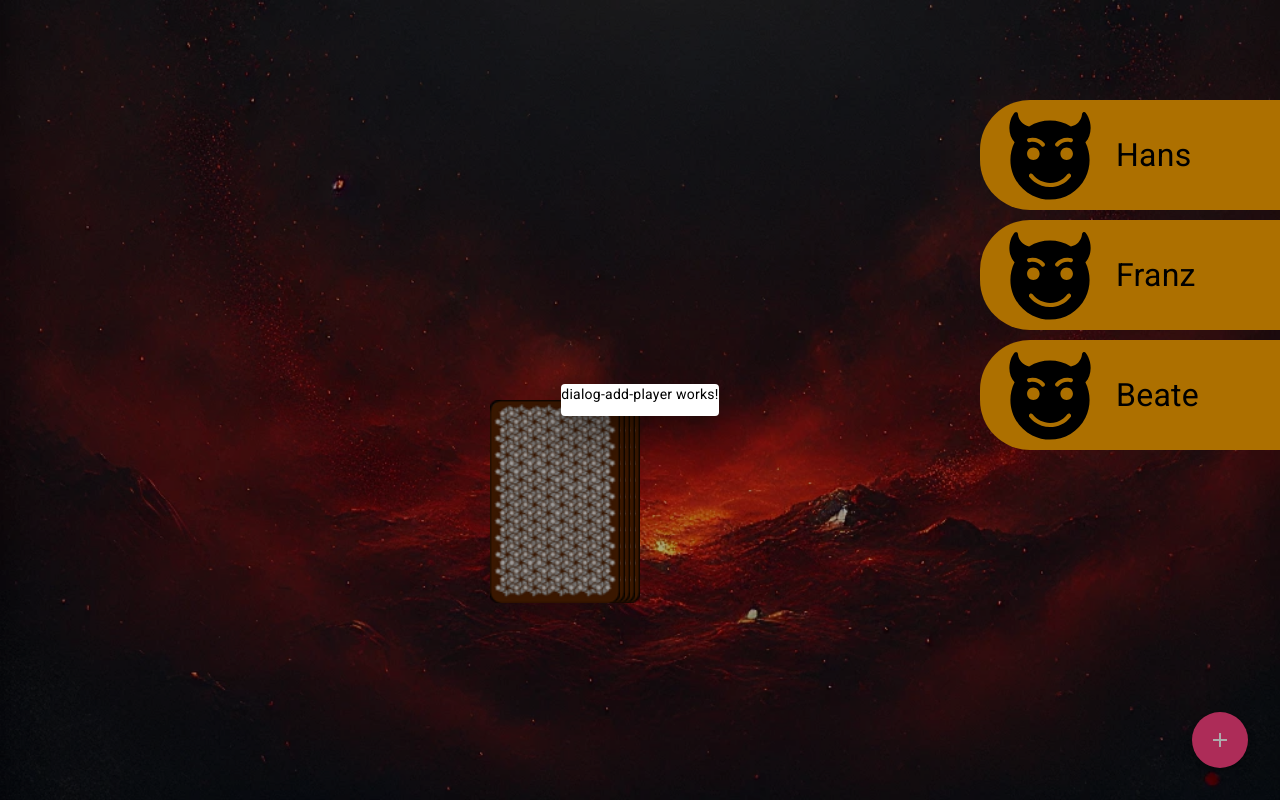
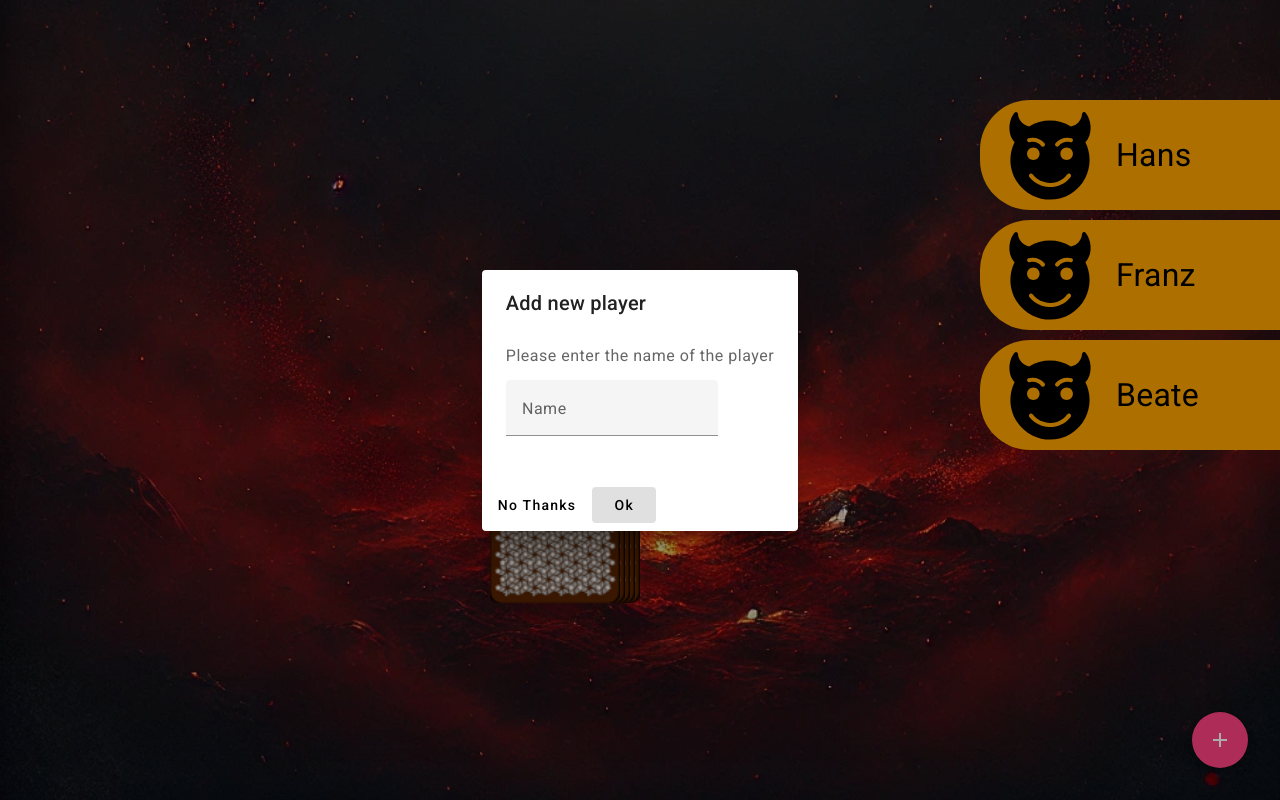
Before and after one commit to Judith-Lenz/ringoffire, an Angular app: page /game in a window 1280 px wide. Both pictures are taken after a click on the button "add". Built offline with nearby package versions, Linux system fonts and the light colour scheme.

Commit message:
finished adding material design dialog

```diff
--- a/src/app/dialog-add-player/dialog-add-player.component.html
+++ b/src/app/dialog-add-player/dialog-add-player.component.html
@@ -1 +1,12 @@
-<p>dialog-add-player works!</p>
+<h2 mat-dialog-title>Add new player</h2>
+<mat-dialog-content>
+  <p>Please enter the name of the player</p>
+  <mat-form-field>
+    <mat-label>Name</mat-label>
+    <input matInput [(ngModel)]="name" />
+  </mat-form-field>
+</mat-dialog-content>
+<mat-dialog-actions>
+  <button mat-button (click)="onNoClick()">No Thanks</button>
+  <button mat-button cdkFocusInitial>Ok</button>
+</mat-dialog-actions>
--- a/src/app/dialog-add-player/dialog-add-player.component.ts
+++ b/src/app/dialog-add-player/dialog-add-player.component.ts
@@ -3,8 +3,10 @@
 @Component({
   selector: 'app-dialog-add-player',
   templateUrl: './dialog-add-player.component.html',
-  styleUrls: ['./dialog-add-player.component.scss']
+  styleUrls: ['./dialog-add-player.component.scss'],
 })
 export class DialogAddPlayerComponent {
+  name: string = '';
 
+  onNoClick() {}
 }
--- a/src/app/game/game.component.ts
+++ b/src/app/game/game.component.ts
@@ -1,9 +1,5 @@
 import { Component, OnInit } from '@angular/core';
 import { Game } from 'src/models/game';
-import { FormsModule } from '@angular/forms';
-import { MatButtonModule } from '@angular/material/button';
-import { MatFormFieldModule } from '@angular/material/form-field';
-import { MatInputModule } from '@angular/material/input';
 import { DialogAddPlayerComponent } from '../dialog-add-player/dialog-add-player.component';
 import { MatDialog } from '@angular/material/dialog';
 
```
Also changed, not shown: src/app/app.module.ts (+6 -1 lines).
